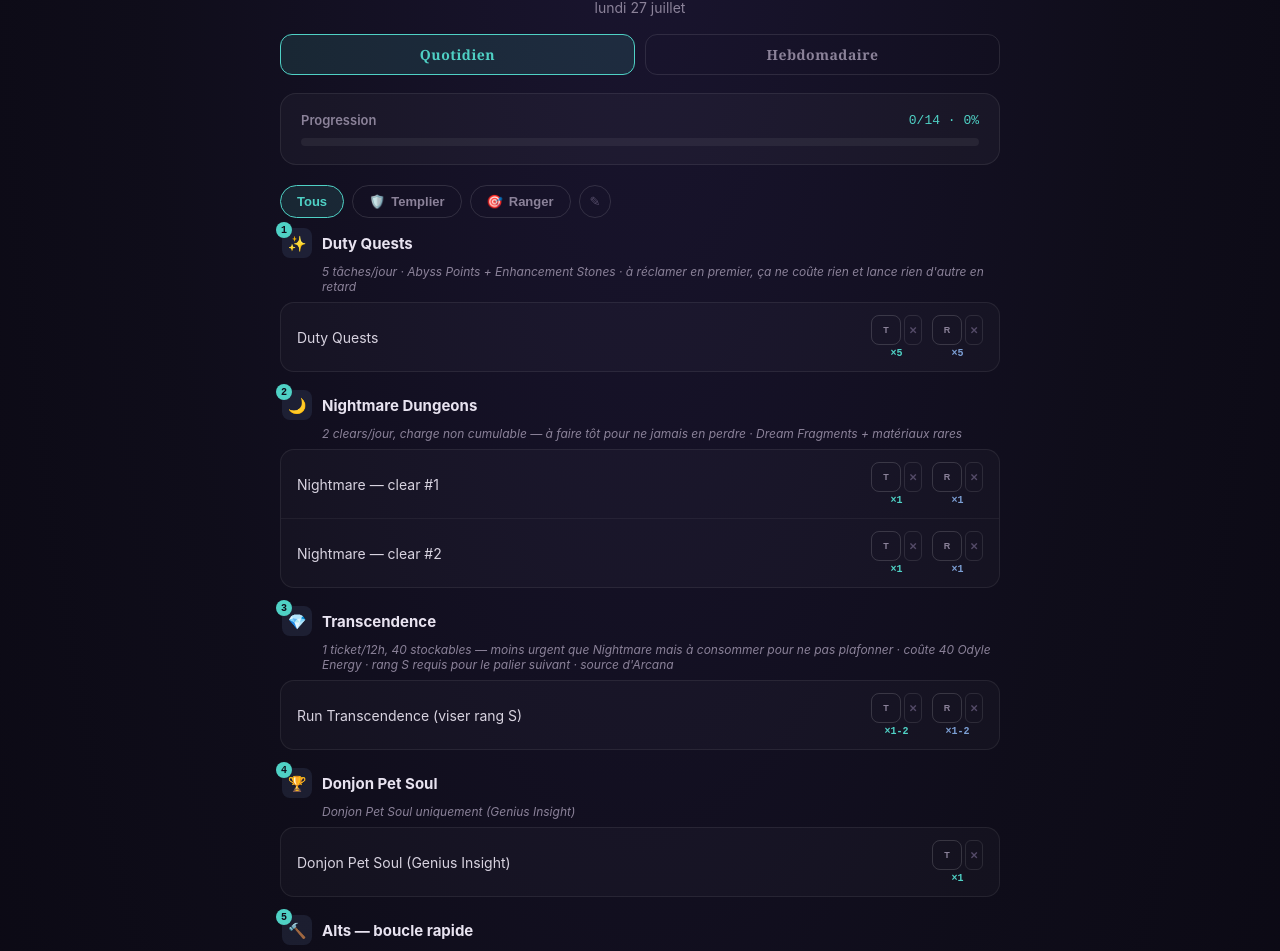
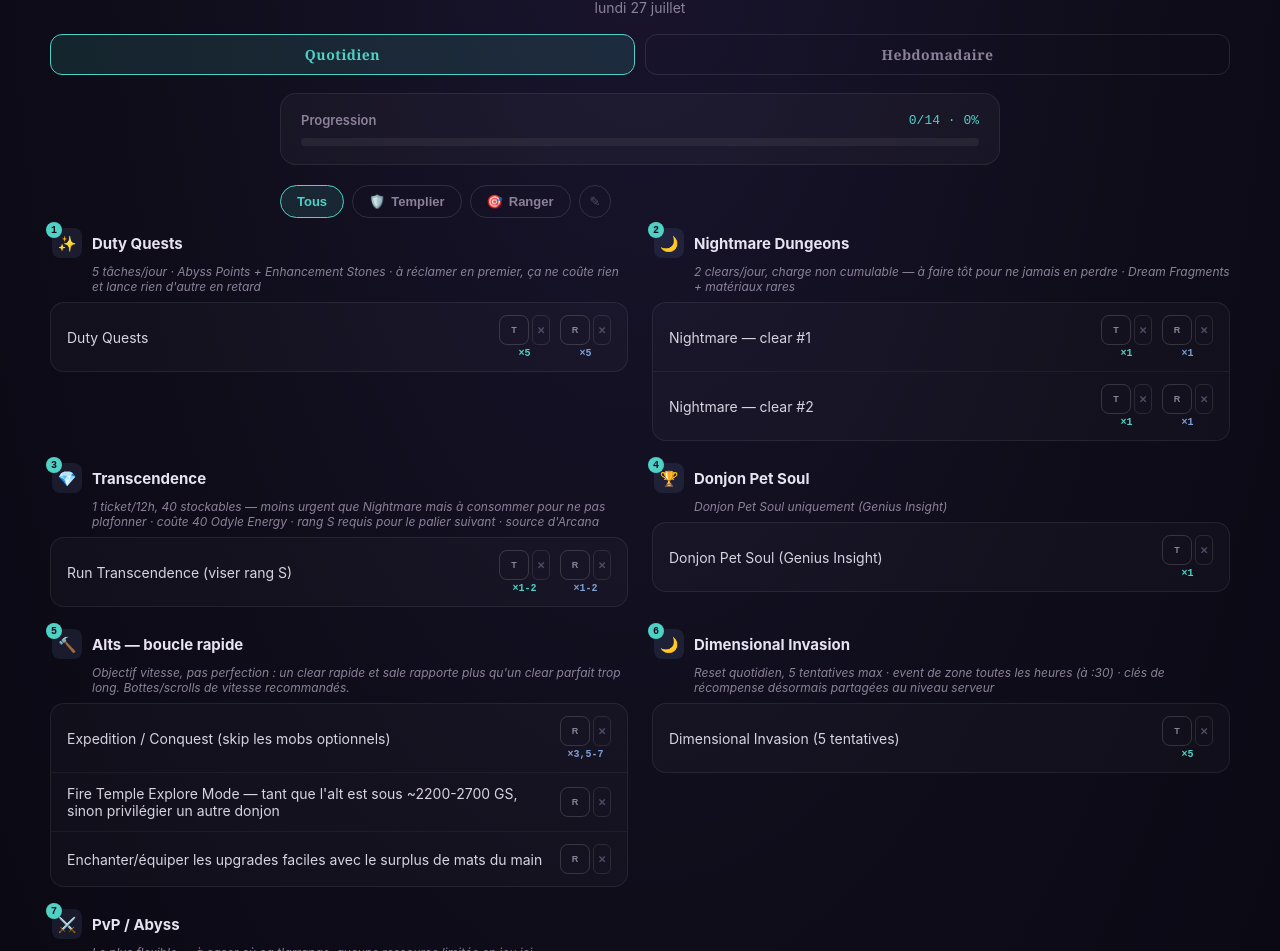
Before and after one commit to aegrimm/routine-aion2, a plain HTML site: page index.html in a window 1280 px wide. Shown: the part 213-1164 px from the top of the page. Drawn offline with Linux system fonts and the light colour scheme.

Commit message:
Add responsive multi-column layout for wide screens

```diff
--- a/index.html
+++ b/index.html
@@ -56,6 +56,17 @@
     padding: 28px 16px 60px;
   }
   .wrap { max-width: 720px; margin: 0 auto; }
+  @media (min-width: 980px) {
+    .wrap { max-width: 1180px; }
+    #blocksContainer { display: grid; grid-template-columns: 1fr 1fr; gap: 4px 24px; align-items: start; }
+    #blocksContainer .block { margin-bottom: 18px; }
+    .chips, .edit-panel, .progress-box, .summary-box, .footer-note, .footer-copy { max-width: 720px; margin-left: auto; margin-right: auto; }
+    .reset-btn { max-width: 720px; margin-left: auto; margin-right: auto; display: block; }
+    .eyebrow, h1, .date, .logo-img { margin-left: auto; margin-right: auto; }
+  }
+  @media (min-width: 1400px) {
+    #blocksContainer { grid-template-columns: 1fr 1fr 1fr; }
+  }
   .logo-img { width: 96px; height: 96px; border-radius: 50%; display: block; margin: 0 auto 10px; box-shadow: 0 0 24px rgba(79,209,197,0.35); object-fit: cover; }
   .eyebrow { font-family: 'Courier New', monospace; font-size: 11px; letter-spacing: 3px; color: #7c9fd4; text-transform: uppercase; margin-bottom: 8px; text-align: center; }
   h1 { font-family: Georgia, 'Times New Roman', serif; font-weight: 700; font-size: clamp(26px, 6vw, 38px); margin: 0; text-align: center;
```
